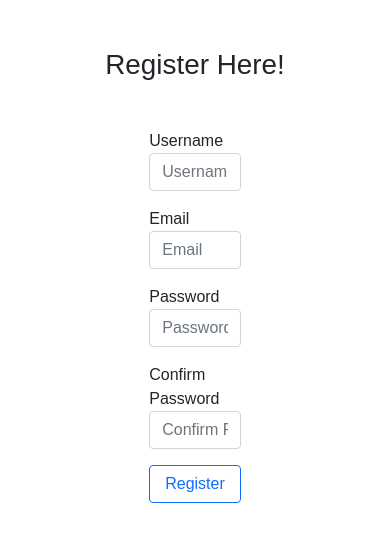
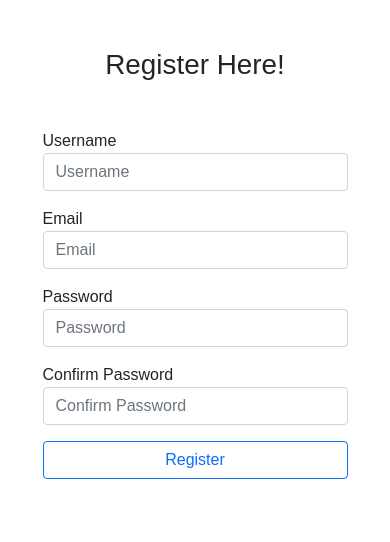
Before and after one commit to JuanTGit/flask_setup, a Flask app: page /register in a window 390 px wide. Shown: the part 56-598 px from the top of the page. Run offline with Flask 3, Linux system fonts and the light colour scheme; some libraries are stand-ins or nearby versions.

Commit message:
Fixed responsiveness on register and login fieldsets

```diff
--- a/project/templates/register.html
+++ b/project/templates/register.html
@@ -5,34 +5,42 @@
     <h1 class="text-center m-5">Register Here!</h1>
     <form action="" method="post">
         {{ form.csrf_token }}
-        <div class="form-group">
-            <div class="col-lg-12 d-flex justify-content-center mb-3">
-                <fieldset class="w-25">
+        <div class="form-group d-flex justify-content-center">
+            <div class="col-10 col-md-4 col-sm-6 mb-3">
+                <fieldset class="">
                     {{ form.username.label }}
                     {{ form.username(class='form-control', placeholder='Username') }}
                 </fieldset>
             </div>
-            <div class="col-lg-12 d-flex justify-content-center mb-3">
-                <fieldset class="w-25">
+        </div>
+        <div class="form-group d-flex justify-content-center">
+            <div class="col-10 col-md-4 col-sm-6 mb-3">
+                <fieldset class="">
                     {{ form.email.label }}
                     {{ form.email(class='form-control', placeholder='Email') }}
                 </fieldset>
             </div>
-            <div class="col-lg-12 d-flex justify-content-center mb-3">
-                <fieldset class="w-25">
+        </div>
+        <div class="form-group d-flex justify-content-center">
+            <div class="col-10 col-md-4 col-sm-6 mb-3">
+                <fieldset class="">
                     {{ form.password.label }}
                     {{ form.password(class='form-control', placeholder='Password') }}
                 </fieldset>
             </div>
-            <div class="col-lg-12 d-flex justify-content-center mb-3">
-                <fieldset class="w-25">
+        </div>
+        <div class="form-group d-flex justify-content-center">
+            <div class="col-10 col-md-4 col-sm-6 mb-3">
+                <fieldset class="">
                     {{ form.confirm_pass.label }}
                     {{ form.confirm_pass(class='form-control', placeholder='Confirm Password') }}
                 </fieldset>
             </div>
         </div>
-        <div class="col-lg-12 d-flex justify-content-center">
-            {{ form.submit(class='btn btn-outline-primary w-25') }}
+        <div class="d-flex justify-content-center">
+            <div class="col-10 col-md-4 col-sm-6">
+                {{ form.submit(class='btn btn-outline-primary w-100') }}
+            </div>
         </div>
     </form>
 {% endblock %}
```
Also changed, not shown: project/templates/login.html (+12 -8 lines).
